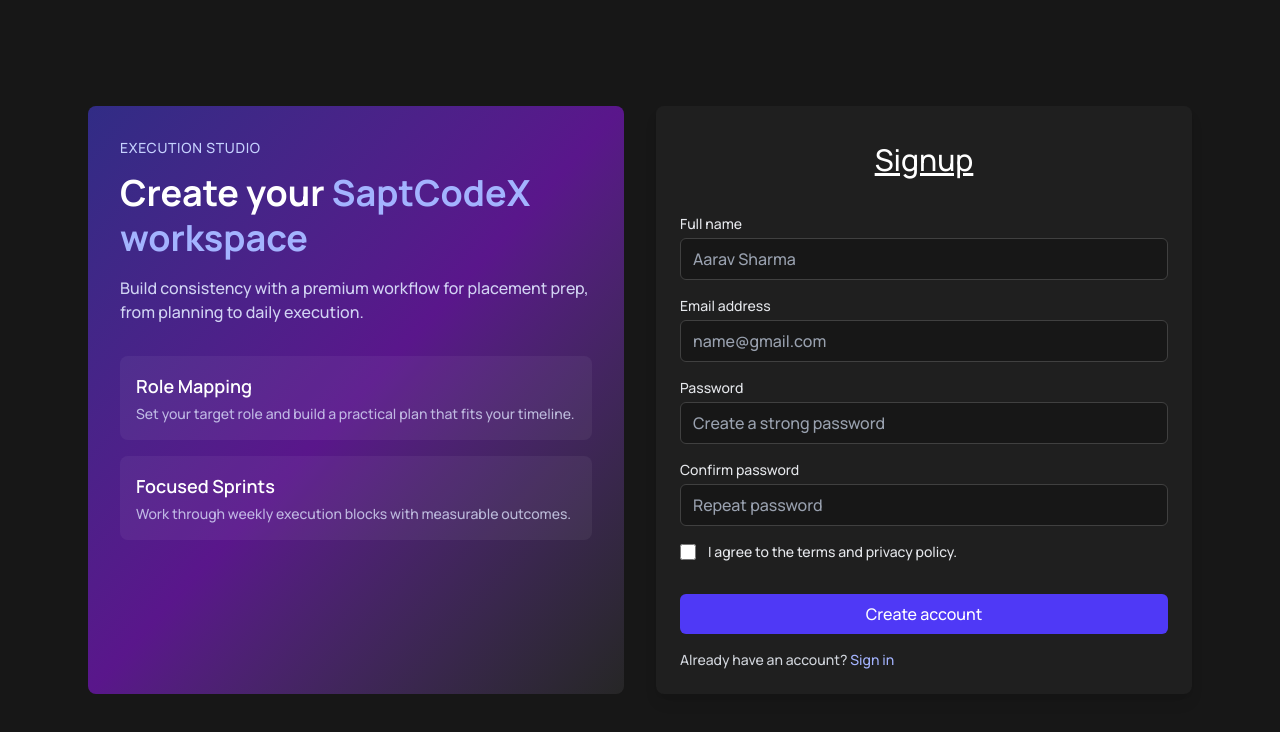
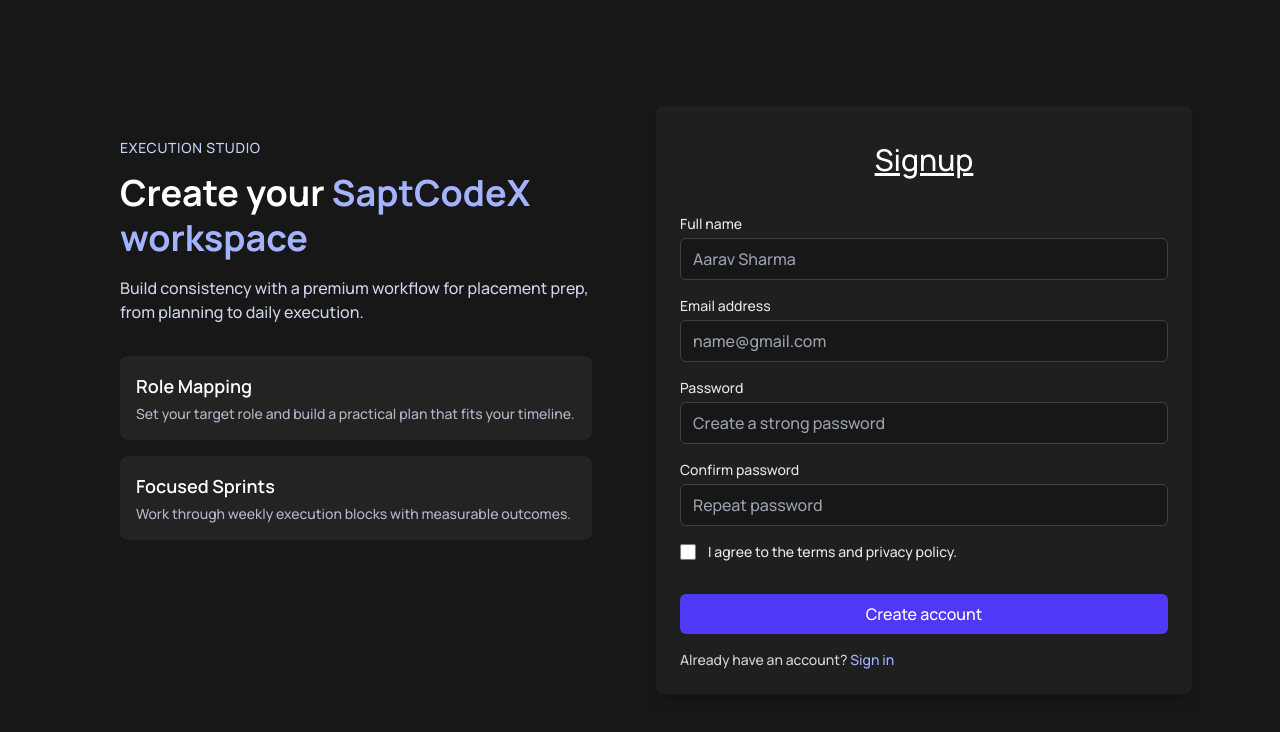
Before and after one commit to kundangosavii/SaptCodex, a React app in the folder Frontend/: page /signup in a window 1280 px wide. Shown: the top 732 px of the page. Built offline with nearby package versions, Linux system fonts and the light colour scheme; the HTML template or start-up script is replaced by a standard one.

Commit message:
style: update background gradient in Signup component

```diff
--- a/Frontend/src/modules/auth/Signup.jsx
+++ b/Frontend/src/modules/auth/Signup.jsx
@@ -52,7 +52,7 @@
 
 			<section className="w-full max-w-6xl grid grid-cols-1 md:grid-cols-2 gap-8 p-6" aria-label="Signup panel">
 				{/* Left brand panel */}
-				<aside className="rounded-lg p-8 bg-gradient-to-br from-indigo-900 via-purple-900 to-neutral-800">
+				<aside className="rounded-lg p-8 neutral-800">
 					<p className="text-sm text-indigo-200 uppercase tracking-wider">Execution Studio</p>
 					<h1 className="mt-3 text-3xl md:text-4xl font-extrabold leading-tight">
 						Create your <span className="text-indigo-300">SaptCodeX workspace</span>
```
